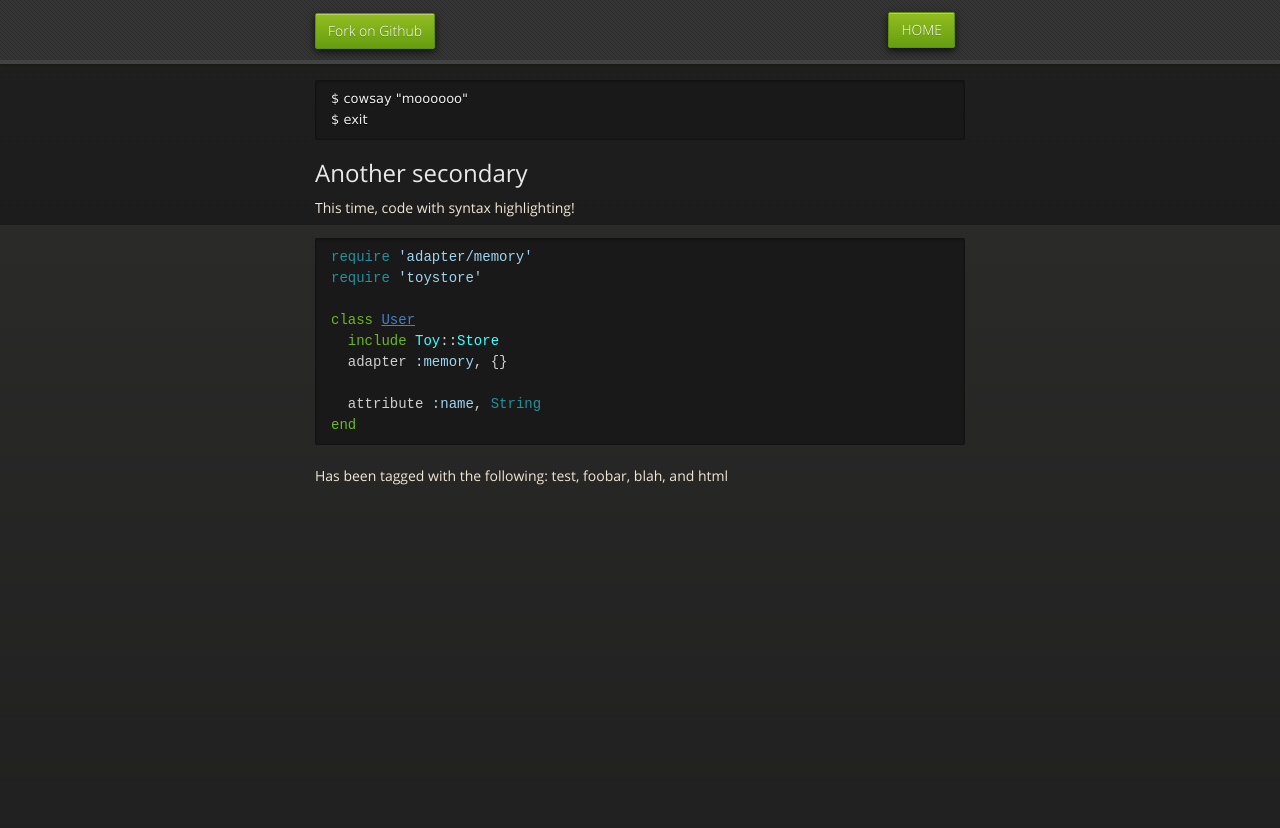
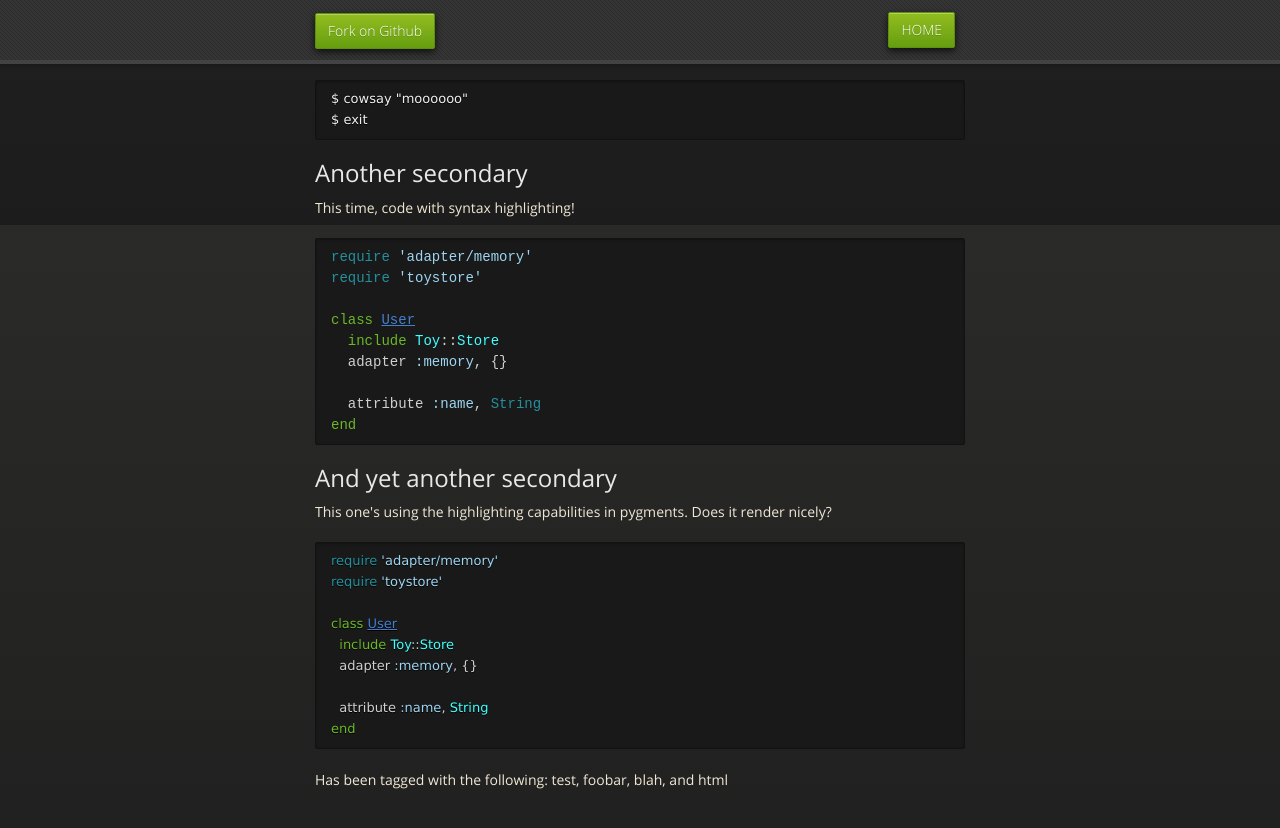
Before and after one commit to brainfunked/testing_jekyll, a Jekyll site: the page built from _posts/2012-03-06-html-test-post.html, in a window 1280 px wide and 900 px high, scrolled down 675 px. Shown: the top 828 px of the window. Built offline with Jekyll 4.4.1, drawn with Linux system fonts in a browser that asks for light colours; nearby versions of some CDN libraries; before the commit the page ends 1271 px from its top, so only the background shows below that; grey boxes are pictures that could not be loaded.

Commit message:
Testing native code highlighting

```diff
--- a/_posts/2012-03-06-html-test-post.html
+++ b/_posts/2012-03-06-html-test-post.html
@@ -35,6 +35,21 @@ $ exit
 <span class="k">end</span></pre>
         </div>
 
+        <h2>And yet another secondary</h2>
+        <p>This one's using the highlighting capabilities in pygments. Does it render nicely?</p>
+
+{% highlight ruby %}
+require 'adapter/memory'
+require 'toystore'
+
+class User
+  include Toy::Store
+  adapter :memory, {}
+
+  attribute :name, String
+end
+{% endhighlight %}
+
         <p>
         Has been tagged with the following: {{ page.tags | array_to_sentence_string }}
         </p>
```
